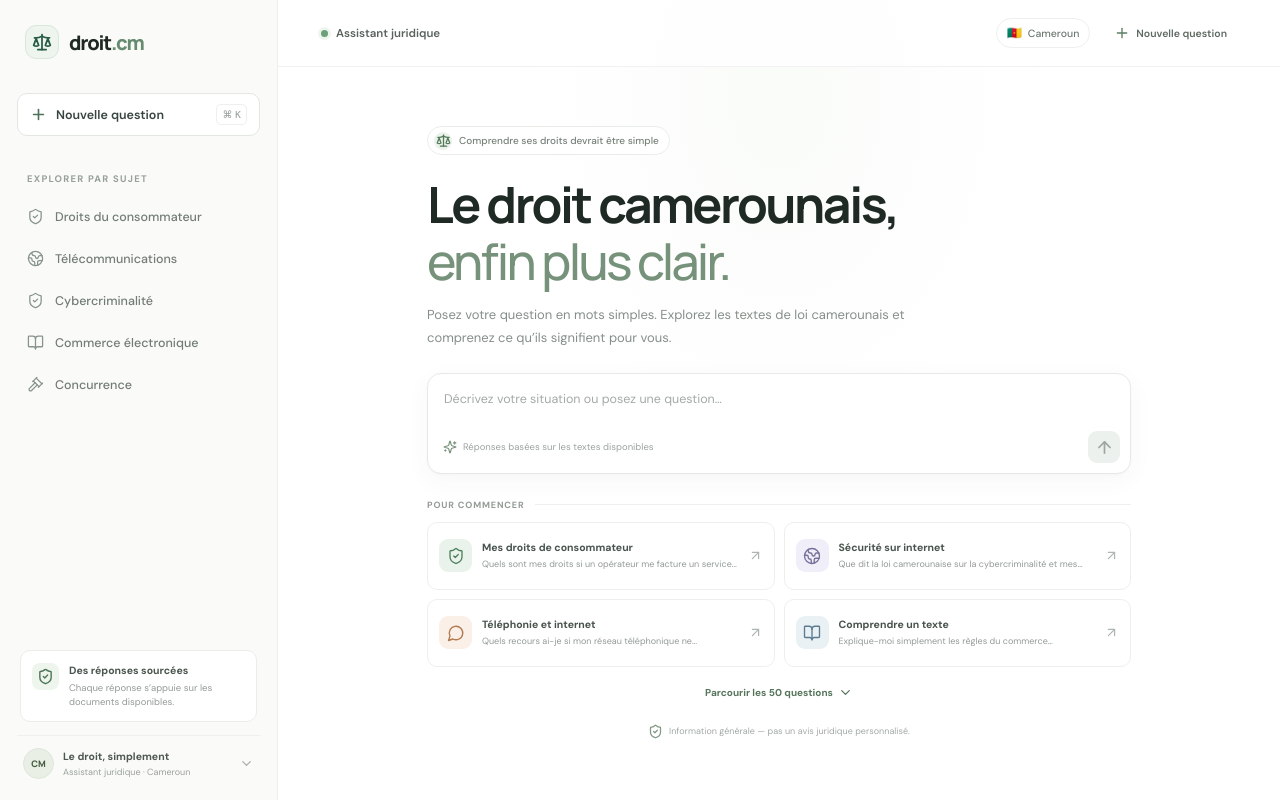
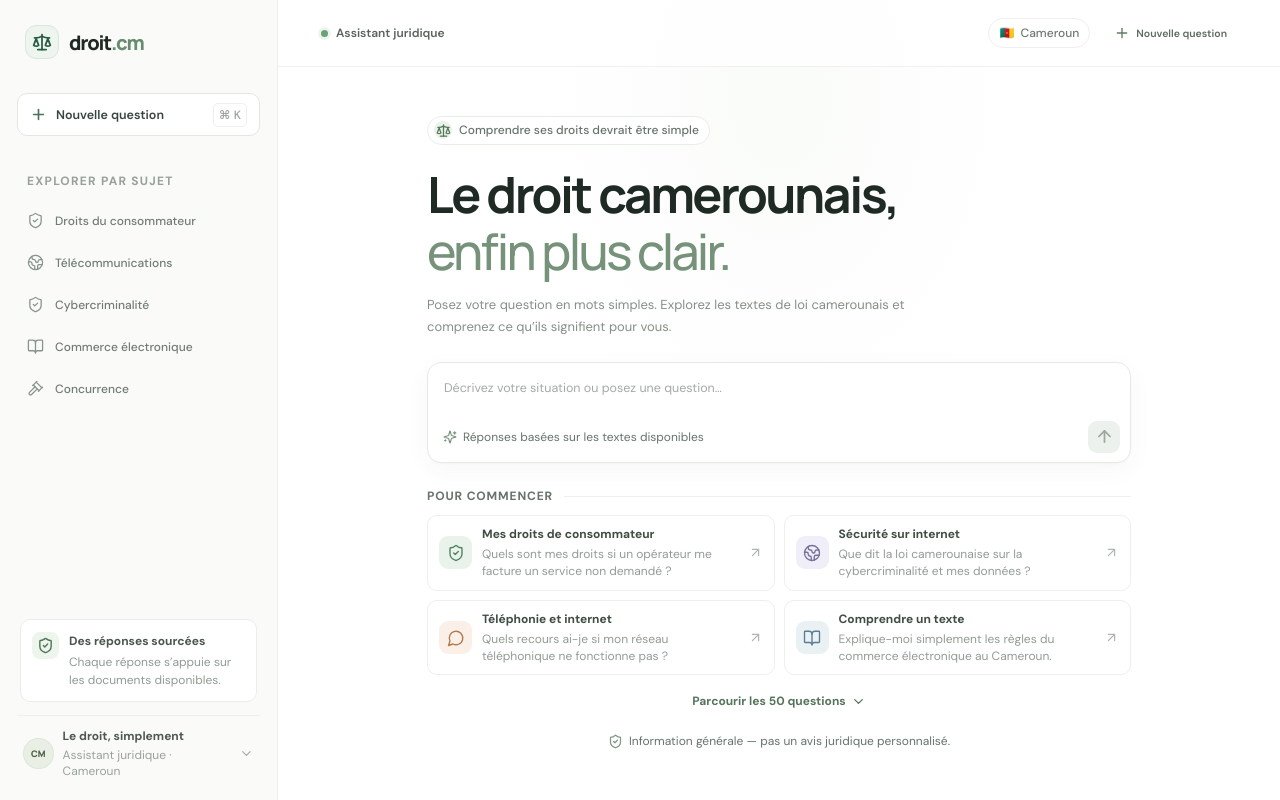
Before and after one commit to SKJUV/hackaton, a Next.js app: page / in a window 1280 px wide. Built offline with nearby package versions, Linux system fonts and the light colour scheme.

Commit message:
small chars upgrade size

```diff
--- a/app/globals.css
+++ b/app/globals.css
@@ -1392,3 +1392,79 @@ textarea:focus-visible {
     transition-duration: 0.01ms !important;
   }
 }
+
+.shortcut,
+.eyebrow,
+.topic-link span,
+.sidebar-note strong,
+.sidebar-note p,
+.profile-copy strong,
+.profile-copy small,
+.topbar-context,
+.country-tag,
+.welcome-badge,
+.composer-hint,
+.suggestion-heading,
+.suggestion-copy strong,
+.suggestion-copy small,
+.question-library-toggle,
+.question-library-intro strong,
+.question-library-intro span,
+.question-library-filters input,
+.question-library-filters select,
+.question-library-empty,
+.question-library-pagination,
+.question-library-pagination button,
+.trust-note,
+.error-banner,
+.back-home,
+.conversation-label,
+.message-author,
+.answer-source-label,
+.sources-title > span:first-child,
+.source-count,
+.source-copy strong,
+.source-copy small,
+.show-sources-button,
+.no-sources-note,
+.legal-footnote,
+.keyboard-hint {
+  font-size: 12px;
+}
+
+.welcome-badge,
+.composer-hint,
+.suggestion-heading,
+.question-library-intro span,
+.question-library-pagination,
+.trust-note,
+.conversation-label,
+.answer-source-label,
+.source-count,
+.source-copy small,
+.no-sources-note,
+.legal-footnote {
+  color: #66736a;
+}
+
+.suggestion-copy strong,
+.source-copy strong {
+  color: #3f4d43;
+}
+
+.suggestion-copy small {
+  -webkit-line-clamp: 2;
+}
+
+.message-user .message-text,
+.message-text {
+  font-size: 14px;
+}
+
+.message-text h3 {
+  font-size: 15px;
+}
+
+.source-marker {
+  font-size: 11px;
+}
```
